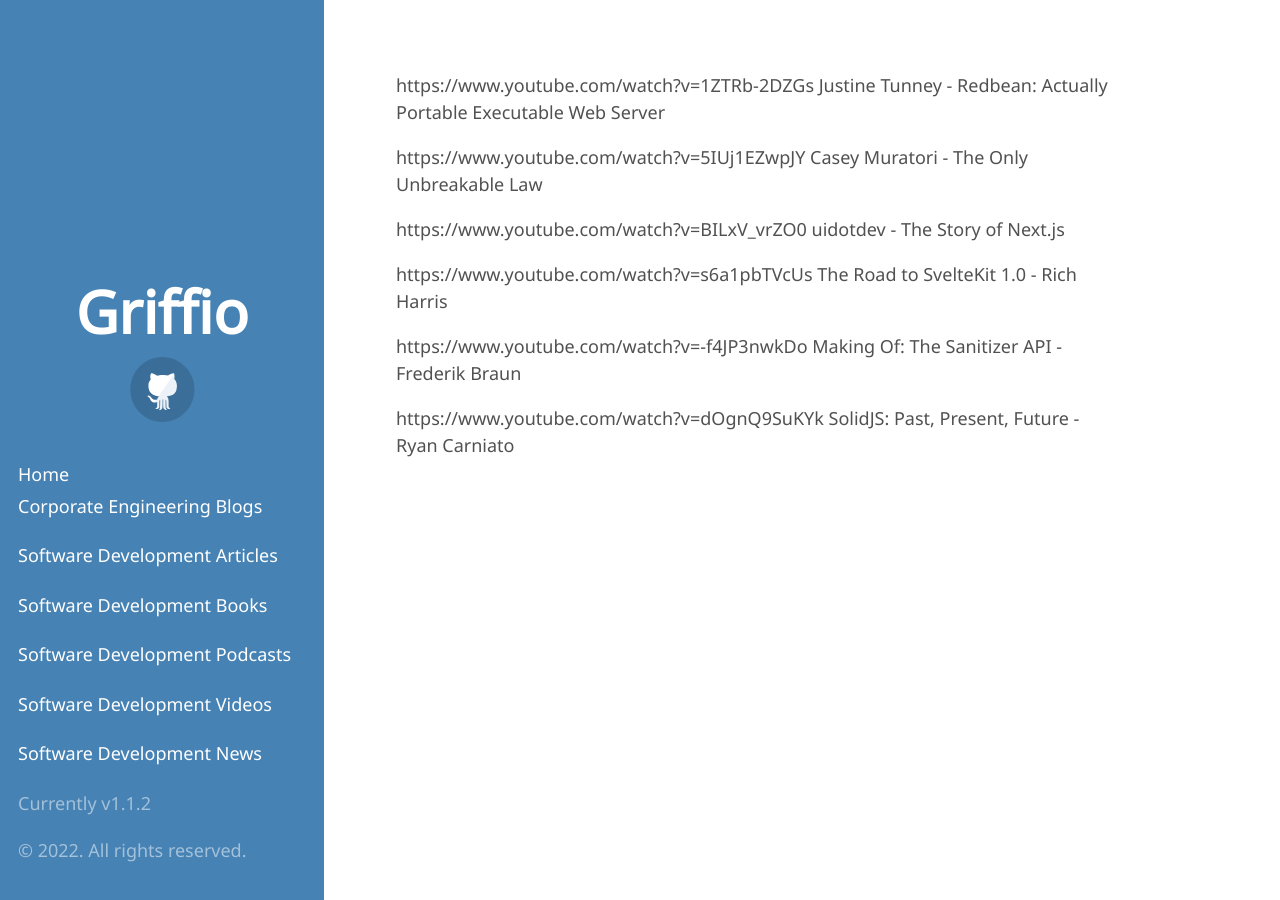
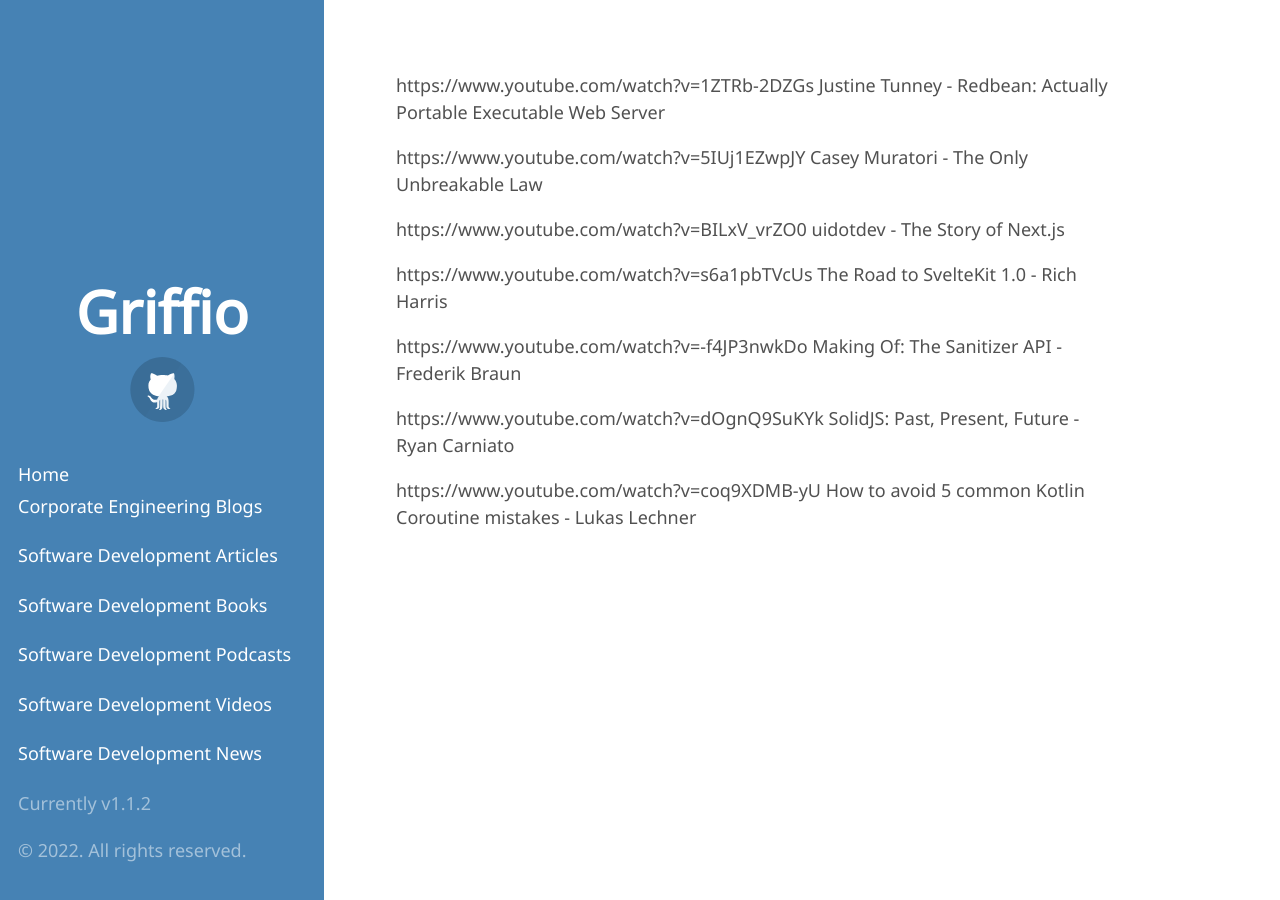
Before and after one commit to griffio/griffio.github.io, a Jekyll site: the page built from tech_talks_highlighted_2022.md, in a window 1280 px wide. Built offline with Jekyll 4.4.1, drawn with Linux system fonts in a browser that asks for light colours; some web fonts are replaced; our own code applies the rules of GitHub Pages for plain Markdown files.

Commit message:
How to avoid 5 common Kotlin Coroutine mistakes

```diff
--- a/tech_talks_highlighted_2022.md
+++ b/tech_talks_highlighted_2022.md
@@ -9,3 +9,5 @@
 https://www.youtube.com/watch?v=-f4JP3nwkDo Making Of: The Sanitizer API - Frederik Braun
 
 https://www.youtube.com/watch?v=dOgnQ9SuKYk SolidJS: Past, Present, Future - Ryan Carniato
+
+https://www.youtube.com/watch?v=coq9XDMB-yU  How to avoid 5 common Kotlin Coroutine mistakes - Lukas Lechner
```
